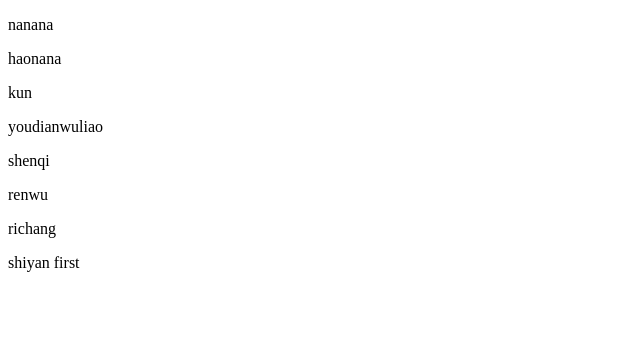
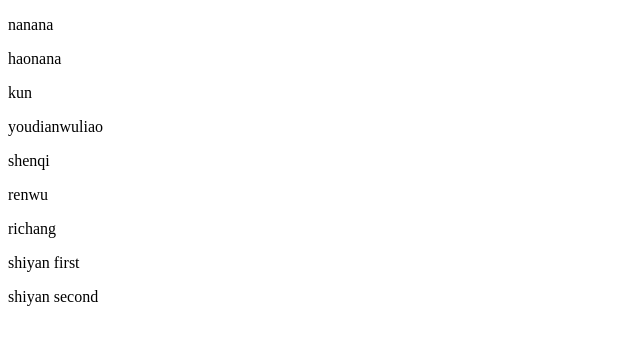
Before and after one commit to cangshumiao/test, a plain HTML site: page index.html in a window 1280 px wide. Shown: the whole page, without its empty margins (0-640 px from the left). Drawn offline with Linux system fonts and the light colour scheme.

Commit message:
shiyan second

```diff
--- a/index.html
+++ b/index.html
@@ -14,5 +14,6 @@
   <p>renwu</p>
   <p>richang</p>
   <p>shiyan first</p>
+  <p>shiyan second</p>
 </body>
 </html>
```
